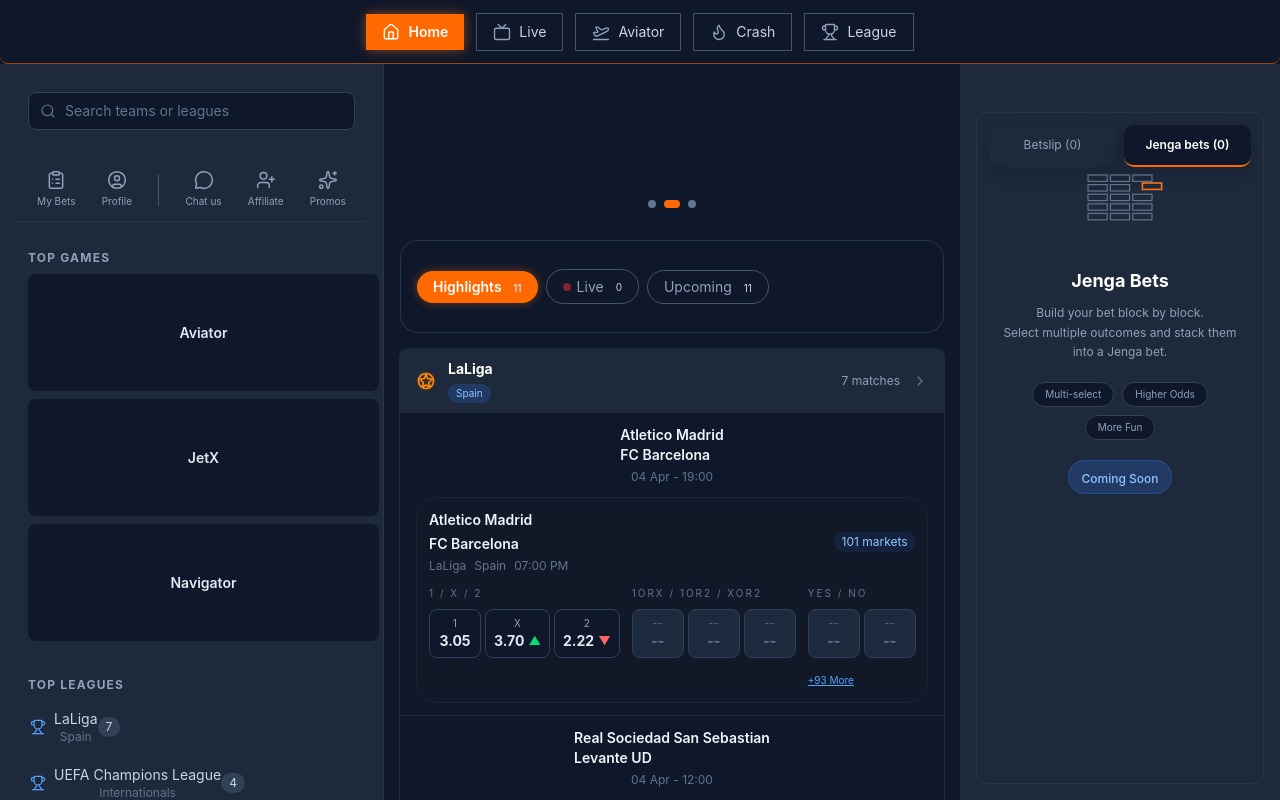
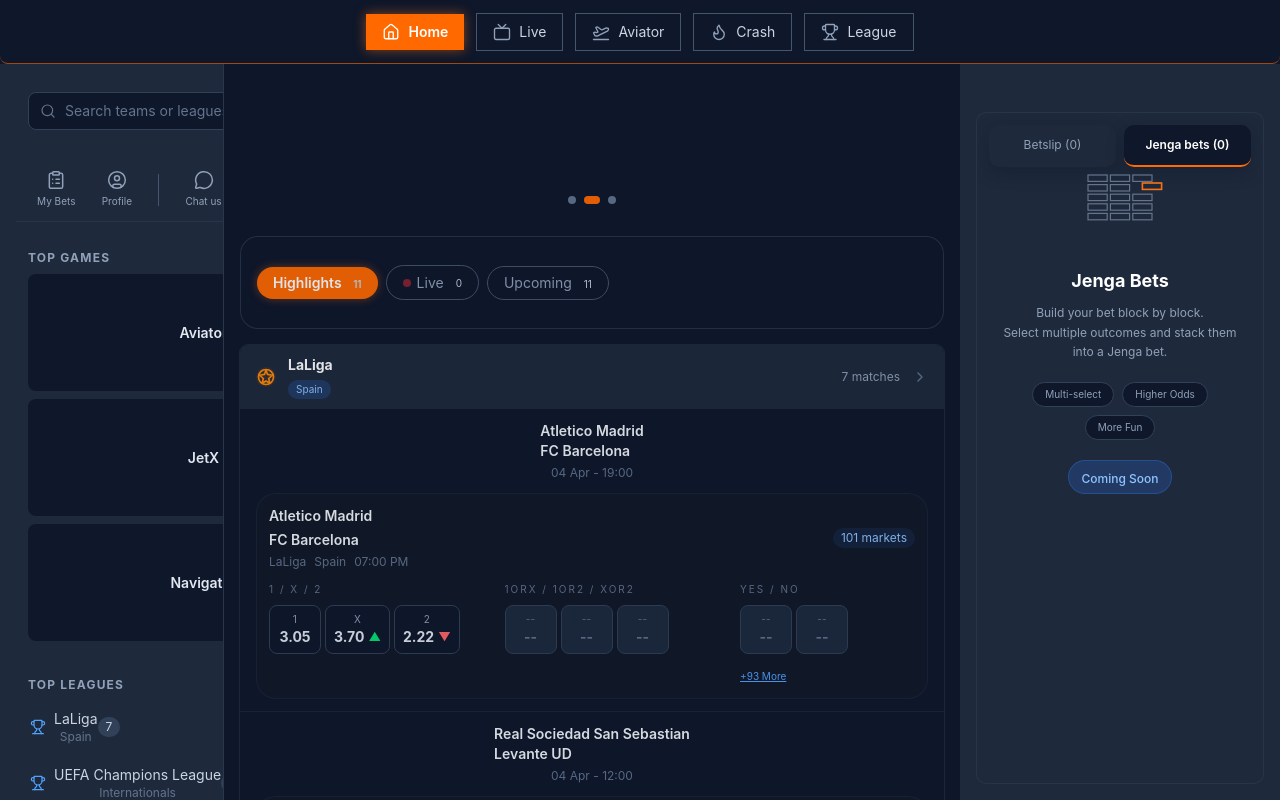
Before and after one commit to ABABUOTURI/sportsbook, a SvelteKit app: page / in a window 1280 px wide. Built offline with nearby package versions, Linux system fonts and the light colour scheme.

Commit message:
ensuring that Wire Everything is working well

```diff
--- a/src/routes/+page.svelte
+++ b/src/routes/+page.svelte
@@ -1,7 +1,8 @@
 <script lang="ts">
-	import { onMount } from 'svelte';
+	import { tick } from 'svelte';
 	import type { PageData } from './$types';
 	import { activeCompetition, activeFilter, filteredMatches, loadMatches } from '$lib/stores/matches';
+	import { betslipState } from '$lib/stores/betslip';
 	import TopNav from '$lib/components/layout/TopNav.svelte';
 	import Sidebar from '$lib/components/layout/Sidebar.svelte';
 	import BetslipPanel from '$lib/components/layout/BetslipPanel.svelte';
@@ -11,11 +12,21 @@
 
 	let { data } = $props<{ data?: PageData }>();
 	let searchQuery = $state('');
+	let mainContent: HTMLElement | undefined;
 
 	$effect(() => {
 		if (data?.matches) {
 			loadMatches(data.matches);
 		}
+	});
+
+	$effect(() => {
+		$activeFilter;
+		tick().then(() => {
+			if (mainContent) {
+				mainContent.scrollTop = 0;
+			}
+		});
 	});
 
 	const normalizeSearch = (value: string) => value.trim().toLowerCase();
@@ -35,17 +46,24 @@
 		.filter((group) => group.matches.length > 0));
 </script>
 
-<div class="w-full h-screen overflow-hidden bg-[#0F172A] grid grid-rows-[4rem_1fr]">
-	<div class="w-full h-16 overflow-hidden">
+<div class="w-full h-screen overflow-hidden bg-[#0F172A] grid" style="grid-template-rows: 4rem 1fr; grid-template-columns: 224px 1fr 320px;">
+	<div class="col-span-3 h-16 overflow-hidden relative">
 		<TopNav />
+		{#if $betslipState.selections.length > 0}
+			<div class="absolute top-3.5 right-6 flex items-center justify-center w-5 h-5 rounded-full bg-orange-500 text-white text-xs font-bold">
+				{$betslipState.selections.length}
+			</div>
+		{/if}
 	</div>
 
-	<div class="grid grid-cols-[384px_1fr_320px] overflow-hidden h-full bg-[#0F172A]">
-		<div class="h-full overflow-y-scroll overflow-x-hidden border-r border-slate-700/60 bg-[#1E293B]">
-			<Sidebar onsearch={(query) => searchQuery = query} />
+	<div class="h-full overflow-y-auto overflow-x-hidden border-r border-slate-700/60 bg-[#1E293B]">
+		<Sidebar onsearch={(query) => (searchQuery = query)} />
 	</div>
 
-		<main class="h-full overflow-y-scroll overflow-x-hidden bg-[#0F172A] p-4">
+	<main
+		bind:this={mainContent}
+		class="h-full overflow-y-auto overflow-x-hidden bg-[#0F172A] px-4 py-3 animate-[pulse_6s_ease-in-out_infinite]"
+	>
 		<div class="space-y-4">
 			<BannerCarousel />
 			<div class="rounded-[18px] border border-slate-700/70 bg-[#0F172A] p-4 shadow-bet">
@@ -57,16 +75,19 @@
 						<SportSection {group} />
 					{/each}
 				{:else}
-						<div class="rounded-3xl border border-slate-700/60 bg-[#1E293B] p-8 text-center text-slate-400">
-							No matches found.
+					<div class="rounded-3xl border border-slate-700/60 bg-[#1E293B] p-8 text-center text-slate-400 flex flex-col items-center justify-center gap-3 min-h-[300px]">
+						<svg viewBox="0 0 24 24" class="w-12 h-12 text-orange-500/40" fill="none" stroke="currentColor" stroke-width="2">
+							<circle cx="12" cy="12" r="10" />
+							<path d="M12 8v4l3 2" />
+						</svg>
+						<p class="text-sm">No matches found</p>
 					</div>
 				{/if}
 			</div>
 		</div>
 	</main>
 
-		<div class="h-full overflow-y-scroll overflow-x-hidden p-4 bg-[#1E293B]">
+	<div class="h-full overflow-y-auto overflow-x-hidden p-4 bg-[#1E293B]">
 		<BetslipPanel />
 	</div>
 </div>
-</div>
--- a/src/routes/+page.ts
+++ b/src/routes/+page.ts
@@ -1,8 +1,7 @@
 import type { PageLoad } from './$types';
 import type { Match } from '$lib/types/match';
-import games from '../../data/games.json';
+import gamesData from '../../data/games.json';
 
-export const load: PageLoad = async () => {
-	const matches = games as Match[];
-	return { matches };
+export const load: PageLoad = () => {
+	return { matches: gamesData as Match[] };
 };
--- a/tailwind.config.ts
+++ b/tailwind.config.ts
@@ -40,11 +40,16 @@
 				'slide-in': {
 					'0%': { transform: 'translateX(100%)' },
 					'100%': { transform: 'translateX(0)' }
+				},
+				'bg-pulse': {
+					'0%, 100%': { backgroundColor: '#0F172A' },
+					'50%': { backgroundColor: '#0d1520' }
 				}
 			},
 			animation: {
 				'pulse-dot': 'pulse-dot 1.2s ease-in-out infinite',
-				'slide-in': 'slide-in 0.3s ease-out'
+				'slide-in': 'slide-in 0.3s ease-out',
+				'pulse': 'bg-pulse 6s ease-in-out infinite'
 			}
 		}
 	},
```
Lines whose indentation alone changed are shown as unchanged.
